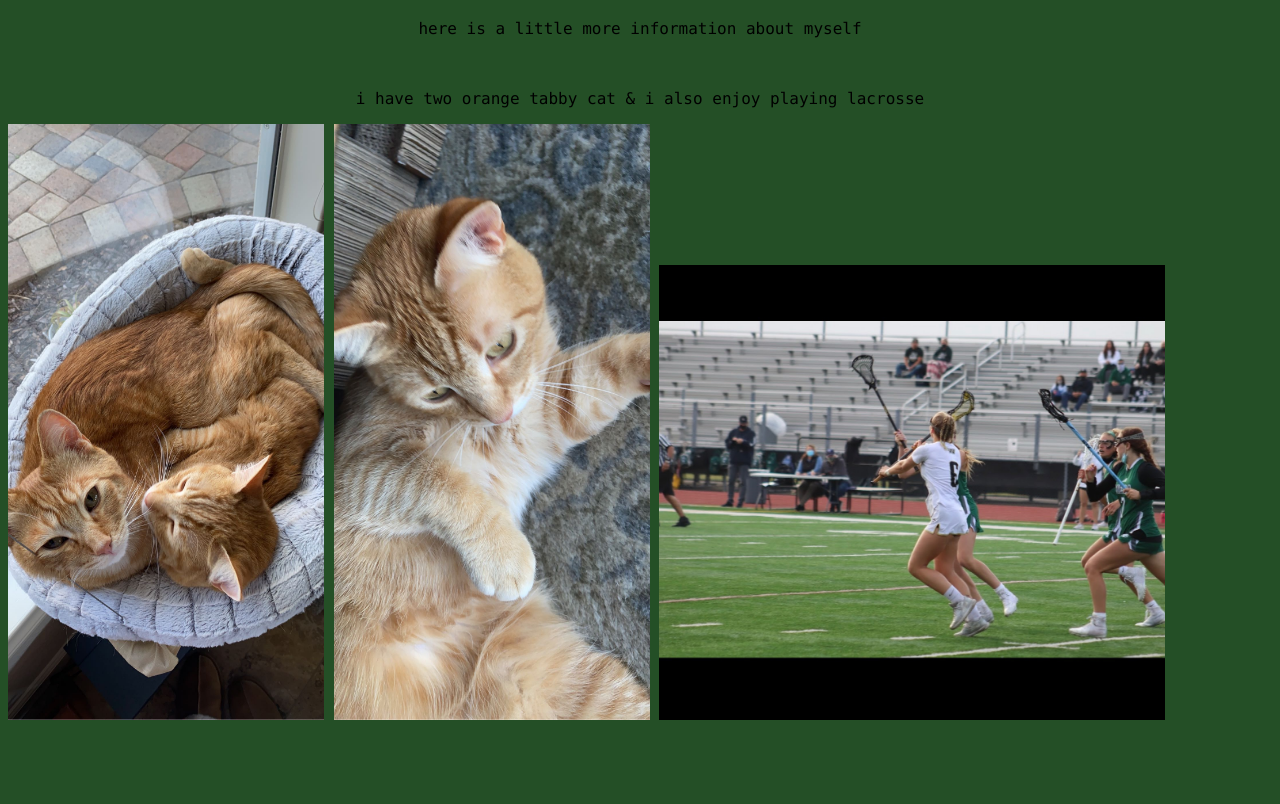
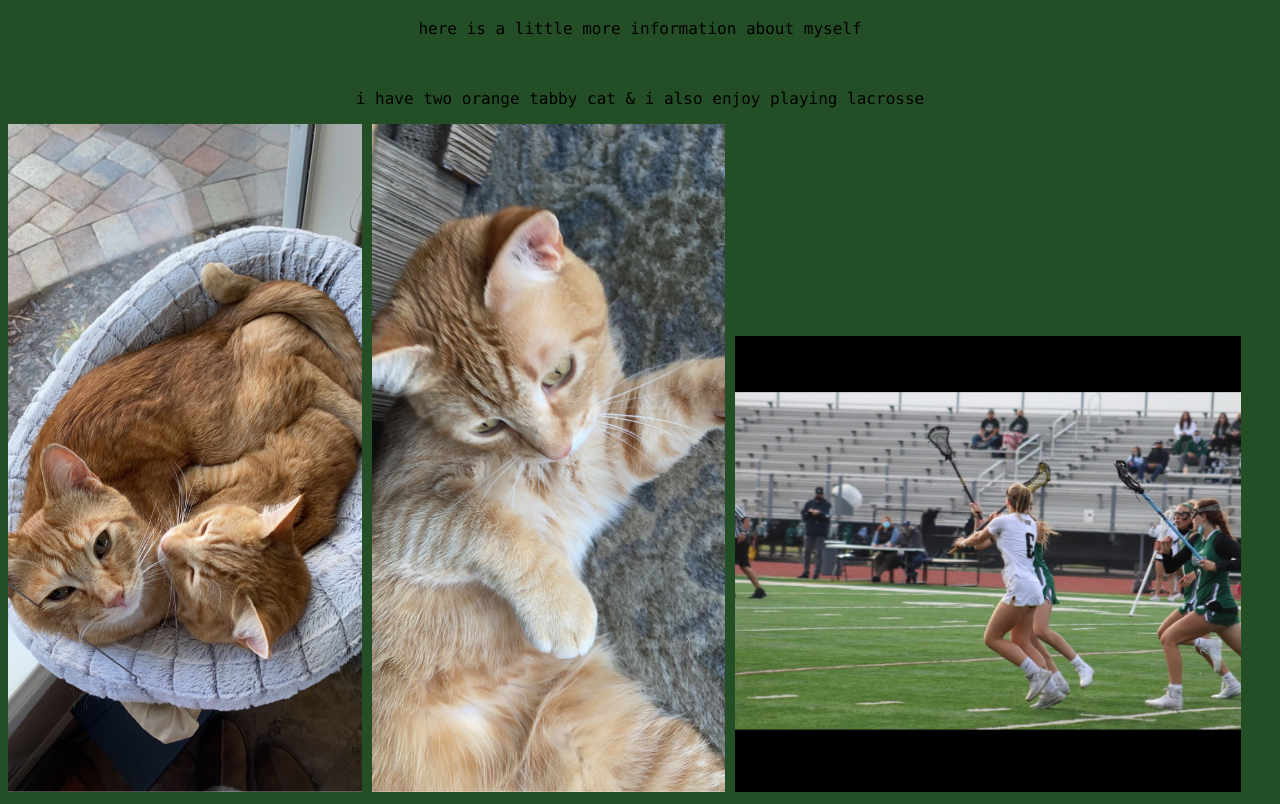
Before and after one commit to WVCS/wvcs--kaligieschen, a plain HTML site: page aboutme.html in a window 1280 px wide. Shown: the part 108-912 px from the top of the page. Before the commit the page ends 840 px from the top, so only its background shows below. Drawn offline with Linux system fonts and the light colour scheme.

Commit message:
Update aboutme.html

```diff
--- a/aboutme.html
+++ b/aboutme.html
@@ -18,8 +18,8 @@
     <br>
     <p> i have two orange tabby cat & i also enjoy playing lacrosse </p>
 
-    <img src="BA39BC53-83BF-4C46-A990-98145547C7B3.jpeg" width=25%>
-    <img src="3DB00482-5FEE-416A-80FD-D5D1B0524034.jpeg" width=25%>
+    <img src="BA39BC53-83BF-4C46-A990-98145547C7B3.jpeg" width=28%>
+    <img src="3DB00482-5FEE-416A-80FD-D5D1B0524034.jpeg" width=28%>
     <img src="2750A846-2BAD-4732-8D13-8304C314189E.jpeg" width=40%>
 
 
```
